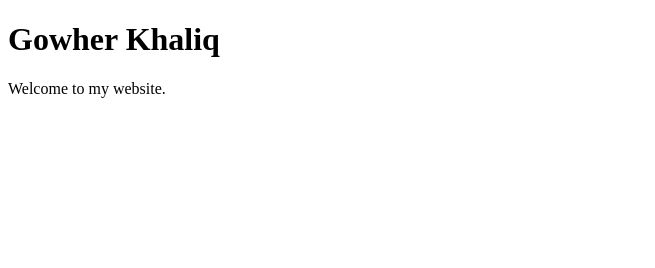
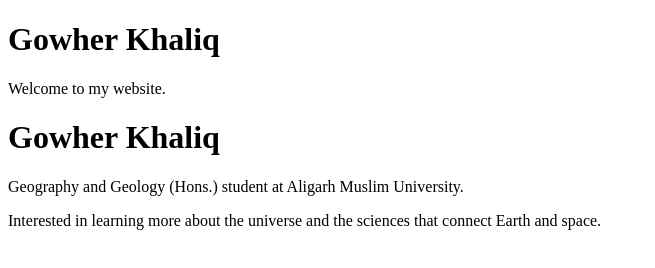
Before and after one commit to gr2365/GOWHER-KHALIQ-, a plain HTML site: page index.html in a window 1280 px wide. Shown: the whole page, without its empty margins (0-655 px from the left). Drawn offline with Linux system fonts and the light colour scheme.

Commit message:
Enhance index.html with meta tags and content
Added meta tags for character set, viewport, and description. Updated content in the body to reflect academic interests.

```diff
--- a/index.html
+++ b/index.html
@@ -10,3 +10,19 @@
   <p>Welcome to my website.</p>
 </body>
 </html>
+<!doctype html>
+<html lang="en">
+<head>
+  <meta charset="utf-8">
+  <meta name="viewport" content="width=device-width, initial-scale=1">
+  <title>Gowher Khaliq | Geography, Geology & Astronomy</title>
+  <meta name="description" content="Gowher Khaliq is a Geography and Geology honours student at Aligarh Muslim University interested in Earth sciences and astronomy.">
+</head>
+<body>
+  <main>
+    <h1>Gowher Khaliq</h1>
+    <p>Geography and Geology (Hons.) student at Aligarh Muslim University.</p>
+    <p>Interested in learning more about the universe and the sciences that connect Earth and space.</p>
+  </main>
+</body>
+</html>
```
